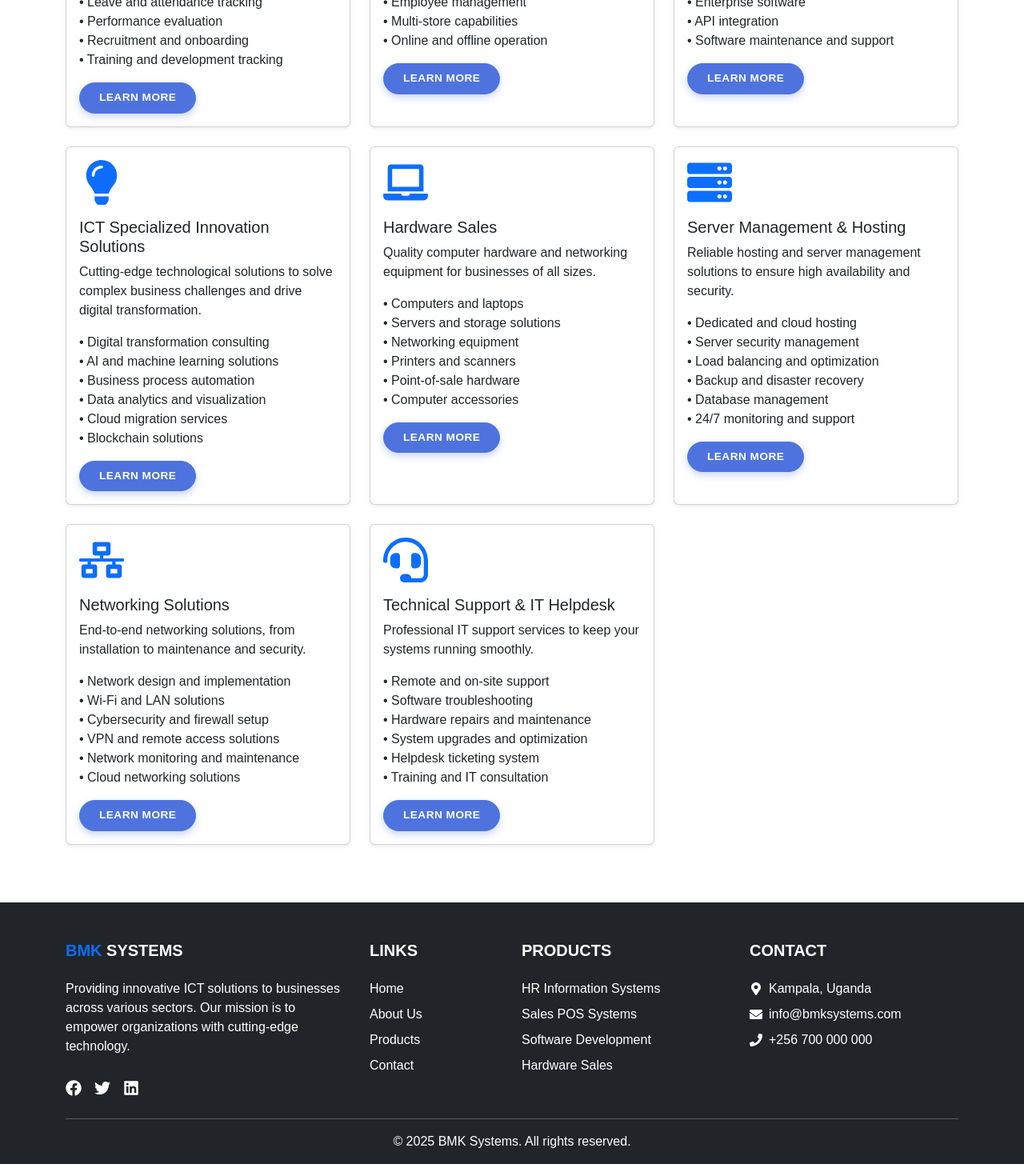
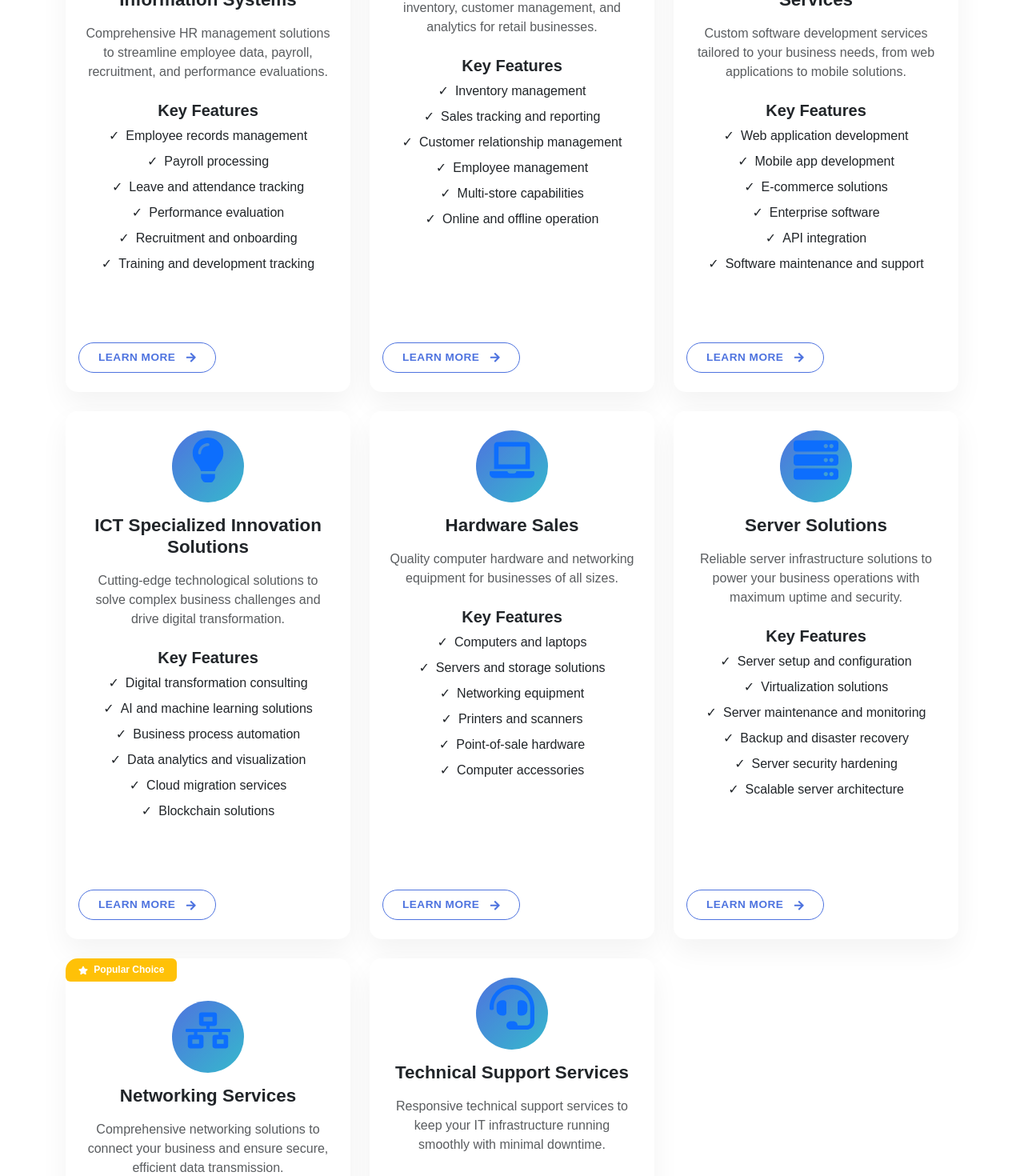
Before and after one commit to prodib01/bmk-systems, a React (Create React App) app: page /products in a window 1280 px wide. Shown: the part 400-1870 px from the top of the page at 80% size. Built offline with nearby package versions, Linux system fonts and the light colour scheme.

Commit message:
scrollanimation

```diff
--- a/src/App.js
+++ b/src/App.js
@@ -8,11 +8,13 @@
 import About from './pages/About';
 import Contact from './pages/Contact';
 import Products from './pages/Products';
+import ScrollAnimation from "./components/ScrollAnimation";
 
 
 function App() {
   return (
       <Router>
+          <ScrollAnimation />
         <Navbar />
         <Routes>
           <Route path="/" element={<Home />} />
--- a/src/components/HeroSection.jsx
+++ b/src/components/HeroSection.jsx
@@ -39,7 +39,7 @@
                     </Col>
                     <Col lg={6} md={12} className="d-none d-lg-block">
                         <img
-                            src="/path/to/hero-image.png"
+                            src="../assets/images/hero.jpg"
                             alt="BMK Systems Solutions"
                             className="img-fluid fade-in-right"
                         />
--- /dev/null
+++ b/src/components/ScrollAnimation.jsx
@@ -0,0 +1,30 @@
+import React, { useEffect } from 'react';
+
+const ScrollAnimation = () => {
+    useEffect(() => {
+        const animateOnScroll = () => {
+            const elements = document.querySelectorAll('.animate-on-scroll');
+
+            elements.forEach(element => {
+                const elementPosition = element.getBoundingClientRect().top;
+                const windowHeight = window.innerHeight;
+
+                if (elementPosition < windowHeight - 100) {
+                    element.classList.add('in-view');
+                }
+            });
+        };
+
+        window.addEventListener('scroll', animateOnScroll);
+        // Initial check
+        animateOnScroll();
+
+        return () => {
+            window.removeEventListener('scroll', animateOnScroll);
+        };
+    }, []);
+
+    return null;
+};
+
+export default ScrollAnimation;
--- a/src/pages/Products.jsx
+++ b/src/pages/Products.jsx
@@ -1,12 +1,15 @@
-import React from 'react';
-import { Container, Row, Col, Card, Button } from 'react-bootstrap';
+import React, { useState } from 'react';
+import { Container, Row, Col, Card, Button, Badge } from 'react-bootstrap';
 import { Link } from 'react-router-dom';
 import {
     FaUsers, FaShoppingCart, FaCode, FaLightbulb, FaLaptop,
-    FaServer, FaNetworkWired, FaHeadset
+    FaServer, FaNetworkWired, FaHeadset, FaArrowRight, FaStar
 } from 'react-icons/fa';
+import "../assets/css/style.css"
 
 const Products = () => {
+    const [hoveredCard, setHoveredCard] = useState(null);
+
     const productCategories = [
         {
             id: 'hr',
@@ -20,7 +23,8 @@
                 'Performance evaluation',
                 'Recruitment and onboarding',
                 'Training and development tracking'
-            ]
+            ],
+            popular: true
         },
         {
             id: 'pos',
@@ -34,7 +38,8 @@
                 'Employee management',
                 'Multi-store capabilities',
                 'Online and offline operation'
-            ]
+            ],
+            popular: false
         },
         {
             id: 'software',
@@ -48,7 +53,8 @@
                 'Enterprise software',
                 'API integration',
                 'Software maintenance and support'
-            ]
+            ],
+            popular: true
         },
         {
             id: 'innovation',
@@ -62,7 +68,8 @@
                 'Data analytics and visualization',
                 'Cloud migration services',
                 'Blockchain solutions'
-            ]
+            ],
+            popular: false
         },
         {
             id: 'hardware',
@@ -76,77 +83,121 @@
                 'Printers and scanners',
                 'Point-of-sale hardware',
                 'Computer accessories'
-            ]
+            ],
+            popular: false
         },
         {
             id: 'server',
-            title: 'Server Management & Hosting',
+            title: 'Server Solutions',
             icon: <FaServer className="display-4 text-primary mb-3" />,
-            description: 'Reliable hosting and server management solutions to ensure high availability and security.',
+            description: 'Reliable server infrastructure solutions to power your business operations with maximum uptime and security.',
             features: [
-                'Dedicated and cloud hosting',
-                'Server security management',
-                'Load balancing and optimization',
+                'Server setup and configuration',
+                'Virtualization solutions',
+                'Server maintenance and monitoring',
                 'Backup and disaster recovery',
-                'Database management',
-                '24/7 monitoring and support'
-            ]
+                'Server security hardening',
+                'Scalable server architecture'
+            ],
+            popular: false
         },
         {
             id: 'networking',
-            title: 'Networking Solutions',
+            title: 'Networking Services',
             icon: <FaNetworkWired className="display-4 text-primary mb-3" />,
-            description: 'End-to-end networking solutions, from installation to maintenance and security.',
+            description: 'Comprehensive networking solutions to connect your business and ensure secure, efficient data transmission.',
             features: [
                 'Network design and implementation',
-                'Wi-Fi and LAN solutions',
-                'Cybersecurity and firewall setup',
-                'VPN and remote access solutions',
+                'Wireless network solutions',
+                'Network security',
+                'VPN and remote access',
                 'Network monitoring and maintenance',
-                'Cloud networking solutions'
-            ]
+                'Bandwidth optimization'
+            ],
+            popular: true
         },
         {
             id: 'support',
-            title: 'Technical Support & IT Helpdesk',
+            title: 'Technical Support Services',
             icon: <FaHeadset className="display-4 text-primary mb-3" />,
-            description: 'Professional IT support services to keep your systems running smoothly.',
+            description: 'Responsive technical support services to keep your IT infrastructure running smoothly with minimal downtime.',
             features: [
-                'Remote and on-site support',
-                'Software troubleshooting',
-                'Hardware repairs and maintenance',
-                'System upgrades and optimization',
-                'Helpdesk ticketing system',
-                'Training and IT consultation'
-            ]
+                '24/7 helpdesk support',
+                'Remote troubleshooting',
+                'On-site technical assistance',
+                'System updates and patching',
+                'User training and education',
+                'Preventive maintenance'
+            ],
+            popular: false
         }
     ];
 
     return (
-        <Container className="py-5">
-            <h2 className="text-center mb-4">Our Products & Services</h2>
-            <Row>
-                {productCategories.map((product) => (
-                    <Col key={product.id} md={6} lg={4} className="mb-4">
-                        <Card className="h-100 shadow-sm">
-                            <Card.Body>
-                                {product.icon}
-                                <Card.Title>{product.title}</Card.Title>
-                                <Card.Text>{product.description}</Card.Text>
+        <div className="products-section py-5">
+            <Container>
+                <div className="text-center mb-5">
+                    <h1 className="display-4 fw-bold text-primary">Our Products & Services</h1>
+                    <p className="lead text-muted">Comprehensive IT solutions tailored to your business needs</p>
+                    <div className="separator my-4"></div>
+                </div>
+
+                <Row xs={1} md={2} lg={3} className="g-4">
+                    {productCategories.map((category) => (
+                        <Col key={category.id}>
+                            <Card
+                                className={`h-100 product-card ${hoveredCard === category.id ? 'hovered' : ''}`}
+                                onMouseEnter={() => setHoveredCard(category.id)}
+                                onMouseLeave={() => setHoveredCard(null)}
+                            >
+                                {category.popular && (
+                                    <div className="popular-badge">
+                                        <Badge bg="warning" className="px-3 py-2">
+                                            <FaStar className="me-1" /> Popular Choice
+                                        </Badge>
+                                    </div>
+                                )}
+                                <Card.Body className="text-center p-4">
+                                    <div className="icon-container mb-3">
+                                        {category.icon}
+                                    </div>
+                                    <Card.Title as="h3" className="fw-bold mb-3">{category.title}</Card.Title>
+                                    <Card.Text className="text-muted mb-4">{category.description}</Card.Text>
+
+                                    <div className="features-list mb-4">
+                                        <h5 className="features-heading">Key Features</h5>
                                         <ul className="list-unstyled">
-                                    {product.features.map((feature, index) => (
-                                        <li key={index}>• {feature}</li>
+                                            {category.features.map((feature, index) => (
+                                                <li key={index} className="mb-2">
+                                                    <span className="feature-bullet me-2">✓</span>
+                                                    {feature}
+                                                </li>
                                             ))}
                                         </ul>
-                                <Link to={`/products/${product.id}`}>
-                                    <Button variant="primary">Learn More</Button>
+                                    </div>
+                                </Card.Body>
+                                <Card.Footer className="bg-transparent border-0 pb-4">
+                                    <Link to={`/products/${category.id}`}>
+                                        <Button variant="outline-primary" className="learn-more-btn">
+                                            Learn More <FaArrowRight className="ms-2" />
+                                        </Button>
                                     </Link>
-                            </Card.Body>
+                                </Card.Footer>
                             </Card>
                         </Col>
                     ))}
                 </Row>
+
+                <div className="text-center mt-5">
+                    <h3 className="mb-4">Need a customized solution?</h3>
+                    <Link to="/contact">
+                        <Button variant="primary" size="lg" className="px-5 py-3 contact-btn">
+                            Contact Our Experts
+                        </Button>
+                    </Link>
+                </div>
             </Container>
+        </div>
     );
 };
 
```
Also changed, not shown: 1 other file (tests, documents, lock files or other folders). Lines whose indentation alone changed are shown as unchanged.
